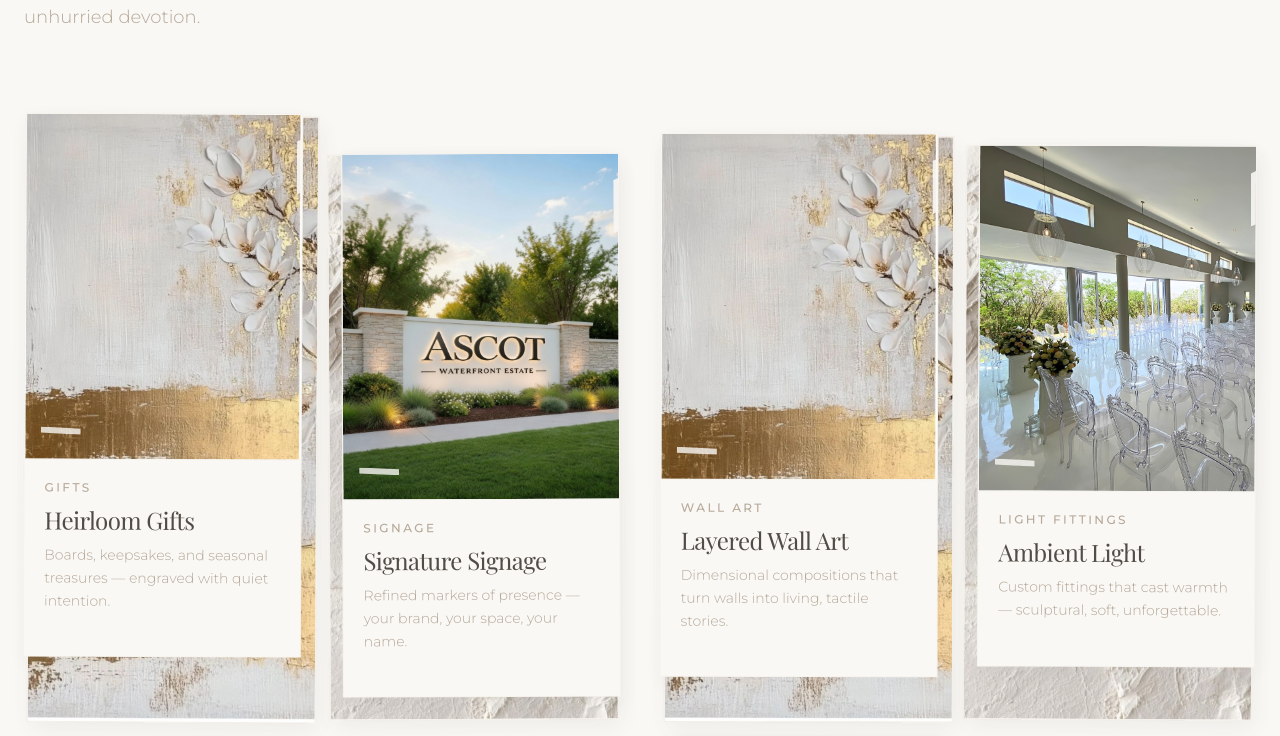
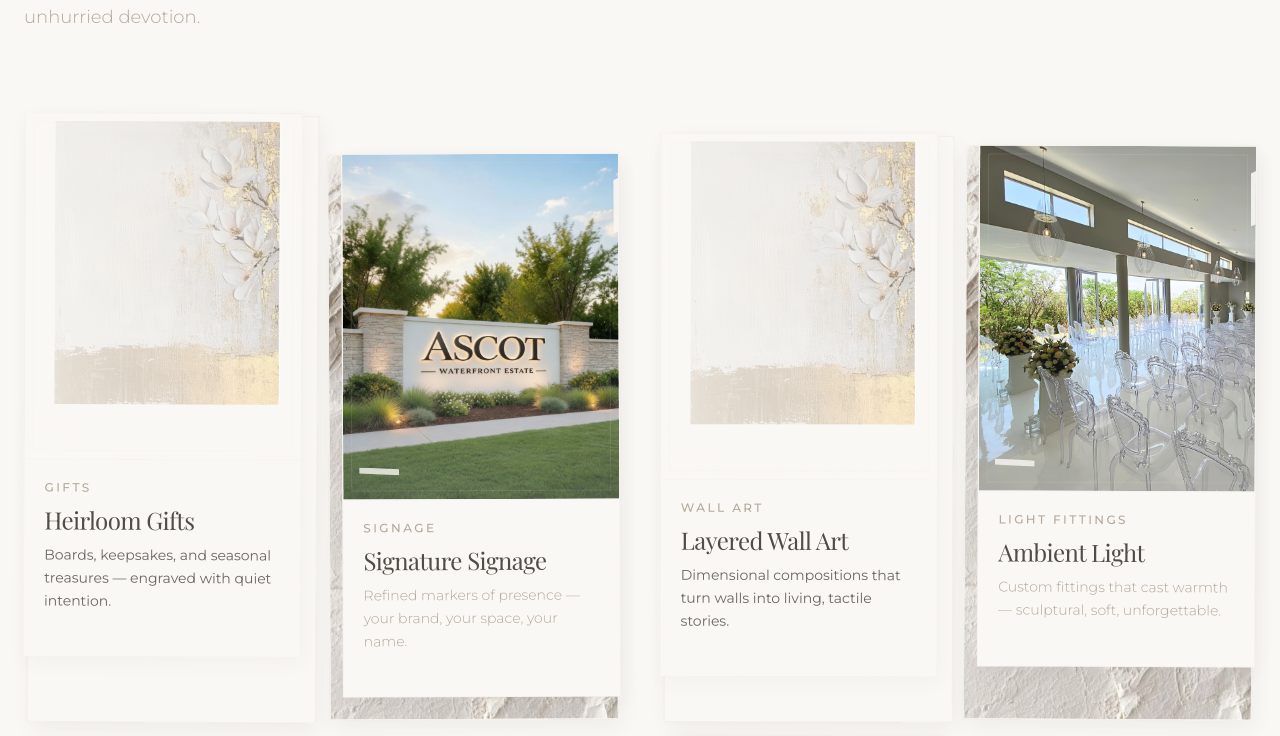
Before and after one commit to KimaxTechnologies/justworxsite, a Next.js app: page / in a window 1280 px wide. Shown: the part 1350-2086 px from the top of the page. Built offline with nearby package versions, Linux system fonts and the light colour scheme; no server answers; a web font is replaced by a local one.

Commit message:
Apply floral card treatment to category moodboard cards 1, 3, 5, and 7.
Share scaled texture, scrim, and floating hover styles between contact panels and gold floral category cards.

Co-authored-by: Cursor <cursoragent@cursor.com>

```diff
--- a/src/components/moodboard/MaterialCard.tsx
+++ b/src/components/moodboard/MaterialCard.tsx
@@ -4,8 +4,14 @@ import { motion, useReducedMotion } from "framer-motion";
 import Image from "next/image";
 import Link from "next/link";
 
-import { getCategoryCardTexture } from "@/lib/design/lookbook-textures";
 import type { Category } from "@/lib/content/categories";
+import {
+  floralCardHoverClass,
+  floralCardScrimClass,
+  floralCardTextureOrigin,
+  getCategoryCardTexture,
+  isFloralCategoryCard,
+} from "@/lib/design/lookbook-textures";
 import { cn } from "@/lib/utils";
 
 type MaterialCardProps = {
@@ -14,18 +20,54 @@ type MaterialCardProps = {
   className?: string;
 };
 
+function ScaledTextureImage({
+  src,
+  position,
+  scale,
+  sizes,
+}: {
+  src: string;
+  position: string;
+  scale?: number;
+  sizes: string;
+}) {
+  return (
+    <div className="absolute inset-0 overflow-hidden">
+      <Image
+        src={src}
+        alt=""
+        fill
+        unoptimized
+        className={cn("object-cover", position)}
+        style={
+          scale
+            ? {
+                transform: `scale(${scale})`,
+                transformOrigin: floralCardTextureOrigin,
+              }
+            : undefined
+        }
+        sizes={sizes}
+      />
+    </div>
+  );
+}
+
 export function MaterialCard({ category, index = 0, className }: MaterialCardProps) {
   const prefersReducedMotion = useReducedMotion();
   const isOffset = index % 2 === 1;
   const tilt = index % 3 === 0 ? 0.25 : index % 3 === 1 ? -0.2 : 0.1;
-  const { src: textureSrc, position: texturePosition } =
+  const { src: textureSrc, position: texturePosition, scale: textureScale } =
     getCategoryCardTexture(index);
+  const isFloralCard = isFloralCategoryCard(index);
+  const usesTextureFront = !category.image;
   const frontSrc = category.image ?? textureSrc;
   const frontFit = category.imageFit ?? "cover";
   const frontPosition = category.image
     ? "object-center"
     : texturePosition;
   const overflowShift = index % 2 === 0 ? { x: 10, y: 14 } : { x: -8, y: 12 };
+  const imageSizes = "(max-width: 768px) 50vw, 25vw";
 
   return (
     <motion.div
@@ -42,19 +84,22 @@ export function MaterialCard({ category, index = 0, className }: MaterialCardPro
         }}
         aria-hidden
       >
-        <Image
+        <ScaledTextureImage
           src={textureSrc}
-          alt=""
-          fill
-          unoptimized
-          className={cn("object-cover", texturePosition)}
-          sizes="(max-width: 768px) 50vw, 25vw"
+          position={texturePosition}
+          scale={isFloralCard ? textureScale : undefined}
+          sizes={imageSizes}
         />
       </div>
 
       <Link
         href={`/work?category=${category.id}`}
-        className="panel-raised moodboard-frame relative block overflow-hidden bg-canvas transition-transform duration-500 group-hover:-translate-y-0.5"
+        className={cn(
+          "panel-raised moodboard-frame relative block overflow-hidden bg-canvas",
+          isFloralCard
+            ? floralCardHoverClass
+            : "transition-transform duration-500 group-hover:-translate-y-0.5",
+        )}
         style={{ rotate: `${tilt}deg` }}
       >
         <div
@@ -63,15 +108,29 @@ export function MaterialCard({ category, index = 0, className }: MaterialCardPro
             frontFit !== "contain" && "bg-canvas",
           )}
         >
+          {usesTextureFront && isFloralCard ? (
+            <>
+              <ScaledTextureImage
+                src={textureSrc}
+                position={texturePosition}
+                scale={textureScale}
+                sizes={imageSizes}
+              />
+              <div
+                className={cn(
+                  "pointer-events-none absolute inset-0 z-[1]",
+                  floralCardScrimClass,
+                )}
+                aria-hidden
+              />
+            </>
+          ) : (
+            <>
               {frontFit === "contain" && (
-            <Image
+                <ScaledTextureImage
                   src={textureSrc}
-              alt=""
-              fill
-              unoptimized
-              className={cn("object-cover", texturePosition)}
-              sizes="(max-width: 768px) 50vw, 25vw"
-              aria-hidden
+                  position={texturePosition}
+                  sizes={imageSizes}
                 />
               )}
               <Image
@@ -84,10 +143,12 @@ export function MaterialCard({ category, index = 0, className }: MaterialCardPro
                   frontFit === "contain" ? "object-contain" : "object-cover",
                   frontPosition,
                 )}
-            sizes="(max-width: 768px) 50vw, 25vw"
+                sizes={imageSizes}
               />
+            </>
+          )}
           <div
-            className="pointer-events-none absolute inset-0 bg-gradient-to-t from-canvas/25 via-transparent to-canvas/5"
+            className="pointer-events-none absolute inset-0 z-[2] bg-gradient-to-t from-canvas/25 via-transparent to-canvas/5"
             aria-hidden
           />
           <div
@@ -101,7 +162,7 @@ export function MaterialCard({ category, index = 0, className }: MaterialCardPro
             aria-hidden
           />
           <div
-            className="pointer-events-none absolute inset-2 border border-stone/12"
+            className="pointer-events-none absolute inset-2 z-[3] border border-stone/12"
             aria-hidden
           />
         </div>
@@ -113,7 +174,14 @@ export function MaterialCard({ category, index = 0, className }: MaterialCardPro
           <h3 className="font-heading text-xl text-espresso md:text-2xl">
             {category.title}
           </h3>
-          <p className="mt-2 font-sans text-sm font-light leading-relaxed text-taupe">
+          <p
+            className={cn(
+              "mt-2 font-sans text-sm leading-relaxed",
+              isFloralCard && usesTextureFront
+                ? "font-normal text-espresso/85"
+                : "font-light text-taupe",
+            )}
+          >
             {category.description}
           </p>
           <span className="mt-4 inline-block h-px w-0 bg-wood/50 transition-all duration-500 group-hover:w-8" />
--- a/src/components/ui/ChannelPanel.tsx
+++ b/src/components/ui/ChannelPanel.tsx
@@ -3,6 +3,11 @@ import type { ReactNode } from "react";
 
 import { TactilePanel } from "@/components/ui/TactilePanel";
 import type { SurfaceId } from "@/lib/design/surfaces";
+import {
+  floralCardHoverClass,
+  floralCardScrimClass,
+  floralCardTextureOrigin,
+} from "@/lib/design/lookbook-textures";
 import { cn } from "@/lib/utils";
 
 type ChannelPanelProps = {
@@ -30,8 +35,7 @@ export function ChannelPanel({
 }: ChannelPanelProps) {
   const panelClass = cn(
     "panel-raised moodboard-frame group relative block overflow-hidden bg-canvas",
-    texture &&
-      "shadow-[2px_8px_24px_color-mix(in_srgb,var(--espresso)_6%,transparent)] transition-[transform,box-shadow] duration-500 hover:-translate-y-1 hover:shadow-[4px_14px_34px_color-mix(in_srgb,var(--espresso)_11%,transparent)]",
+    texture && floralCardHoverClass,
     className,
   );
 
@@ -48,13 +52,16 @@ export function ChannelPanel({
               className={cn("object-cover", texture.position)}
               style={{
                 transform: `scale(${texture.scale ?? 1})`,
-                transformOrigin: "58% 12%",
+                transformOrigin: floralCardTextureOrigin,
               }}
               sizes="(max-width: 768px) 90vw, 40vw"
             />
           </div>
           <div
-            className="pointer-events-none absolute inset-0 bg-gradient-to-r from-canvas/88 via-canvas/68 to-canvas/30"
+            className={cn(
+              "pointer-events-none absolute inset-0",
+              floralCardScrimClass,
+            )}
             aria-hidden
           />
           <div
--- a/src/lib/design/lookbook-textures.ts
+++ b/src/lib/design/lookbook-textures.ts
@@ -56,11 +56,13 @@ export const categoryCardTextures = {
 export function getCategoryCardTexture(index: number): {
   src: string;
   position: string;
+  scale?: number;
 } {
   if (index % 2 === 0) {
     return {
       src: categoryCardTextures.gold,
       position: "object-[58%_12%]",
+      scale: floralCardTextureScale,
     };
   }
 
@@ -69,6 +71,19 @@ export function getCategoryCardTexture(index: number): {
     position: "object-[42%_center]",
   };
 }
+
+export const floralCardTextureScale = 0.82;
+export const floralCardTextureOrigin = "58% 12%";
+
+export function isFloralCategoryCard(index: number): boolean {
+  return index % 2 === 0;
+}
+
+export const floralCardScrimClass =
+  "bg-gradient-to-r from-canvas/88 via-canvas/68 to-canvas/30";
+
+export const floralCardHoverClass =
+  "shadow-[2px_8px_24px_color-mix(in_srgb,var(--espresso)_6%,transparent)] transition-[transform,box-shadow] duration-500 hover:-translate-y-1 hover:shadow-[4px_14px_34px_color-mix(in_srgb,var(--espresso)_11%,transparent)]";
 
 const categoryTextureMap: Record<CategoryId, LookbookTextureId> = {
   gifts: "stone-panel",
```
Lines whose indentation alone changed are shown as unchanged.
